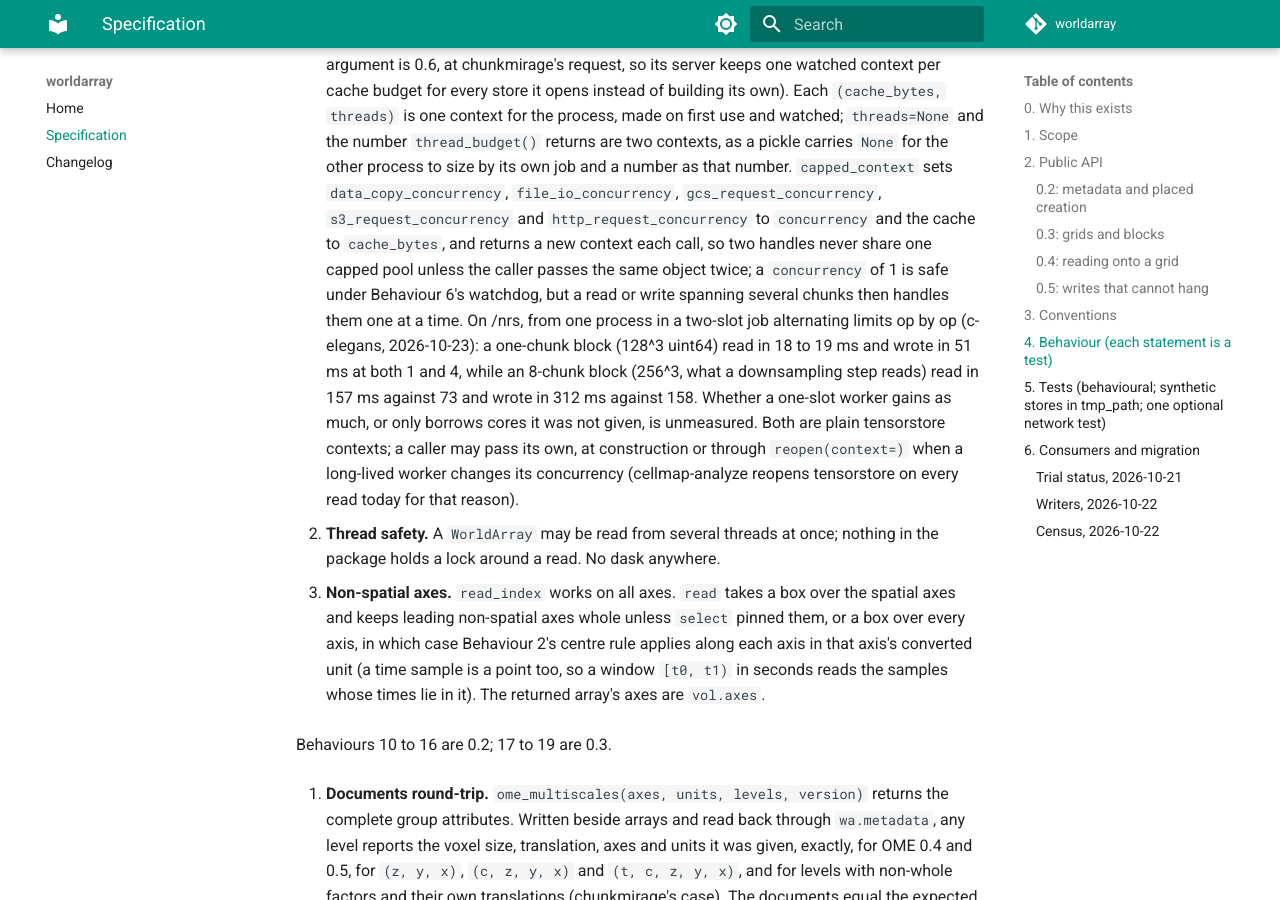
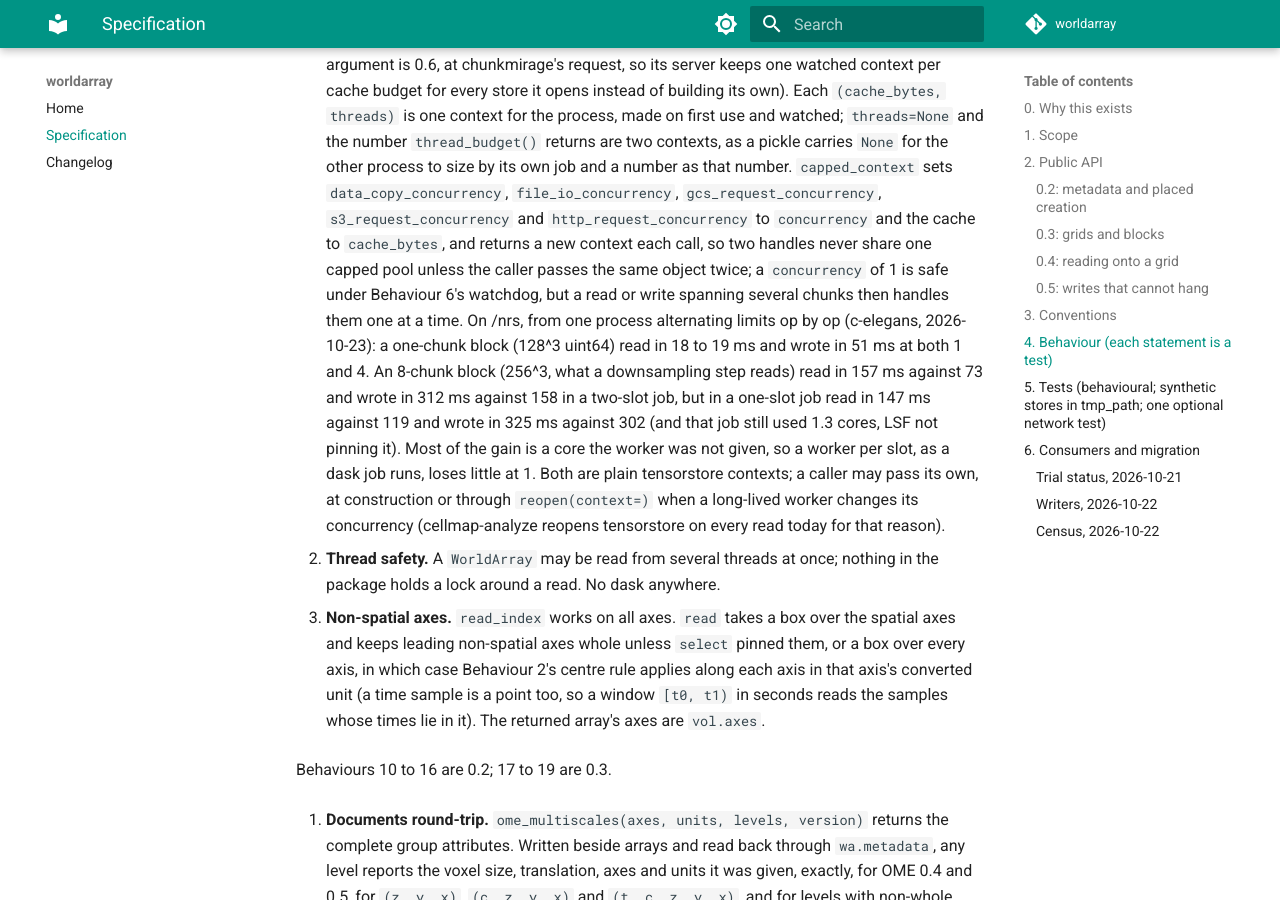
Before and after one commit to JaneliaSciComp/worldarray, an MkDocs documentation site: the page built from docs/spec.md, in a window 1280 px wide and 900 px high, scrolled down 16904 px. Built offline with MkDocs 1.6.1 and Material for MkDocs 9.7.7, drawn with Linux system fonts in a browser that asks for light colours; comment, search, counter and statistics services are not loaded.

Commit message:
Pool of one: most of the 2x was a second slot
c-elegans' bsub -n 1 run: 8-chunk blocks read 147 against 119 ms and write 325 against
302 ms at limits 1 and 4, against 2x in a two-slot job.

Claude-Session: https://claude.ai/code/session_0141wgF8mkGbjGfBFKfKhp64

```diff
--- a/docs/spec.md
+++ b/docs/spec.md
@@ -701,12 +701,13 @@ this document and that one differ, fix one of them.
    `concurrency` and the cache to `cache_bytes`, and returns a new context each call, so two
    handles never share one capped pool unless the caller passes the same object twice; a
    `concurrency` of 1 is safe under Behaviour 6's watchdog, but a read or write spanning
-   several chunks then handles them one at a time. On /nrs, from one process in a
-   two-slot job alternating limits op by op (c-elegans, 2026-10-23): a one-chunk block
-   (128^3 uint64) read in 18 to 19 ms and wrote in 51 ms at both 1 and 4, while an 8-chunk
-   block (256^3, what a downsampling step reads) read in 157 ms against 73 and wrote in
-   312 ms against 158. Whether a one-slot worker gains as much, or only borrows cores it
-   was not given, is unmeasured. Both are plain tensorstore contexts; a caller may pass its own, at construction or through
+   several chunks then handles them one at a time. On /nrs, from one process alternating
+   limits op by op (c-elegans, 2026-10-23): a one-chunk block (128^3 uint64) read in 18 to
+   19 ms and wrote in 51 ms at both 1 and 4. An 8-chunk block (256^3, what a downsampling
+   step reads) read in 157 ms against 73 and wrote in 312 ms against 158 in a two-slot
+   job, but in a one-slot job read in 147 ms against 119 and wrote in 325 ms against 302
+   (and that job still used 1.3 cores, LSF not pinning it). Most of the gain is a core the
+   worker was not given, so a worker per slot, as a dask job runs, loses little at 1. Both are plain tensorstore contexts; a caller may pass its own, at construction or through
    `reopen(context=)` when a long-lived worker changes its concurrency (cellmap-analyze
    reopens tensorstore on every read today for that reason).
 
```
Also changed, not shown: 1 other file.
